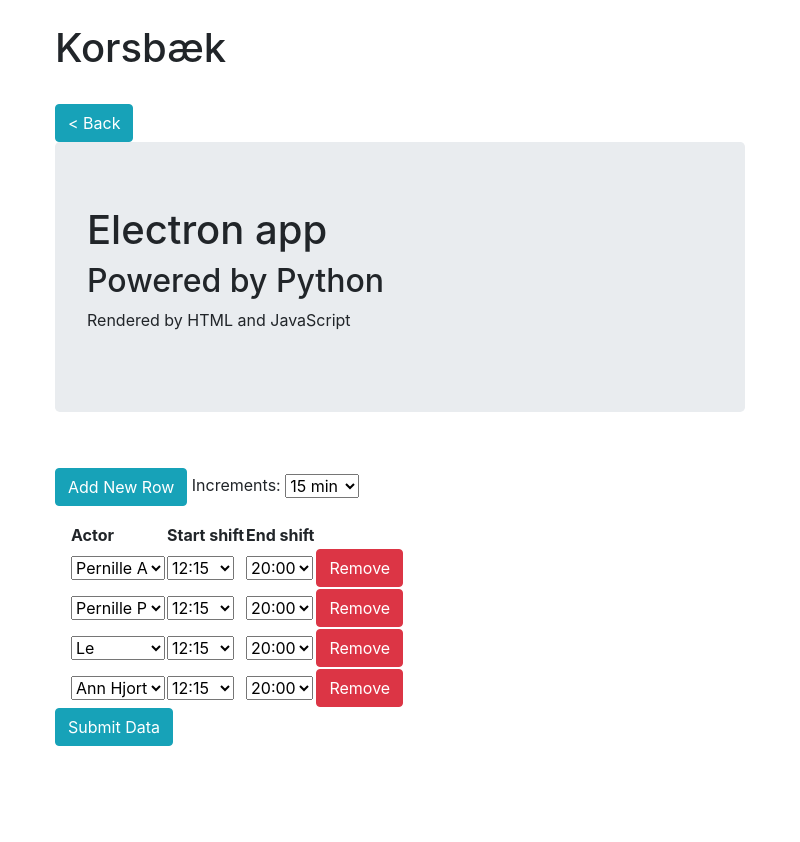
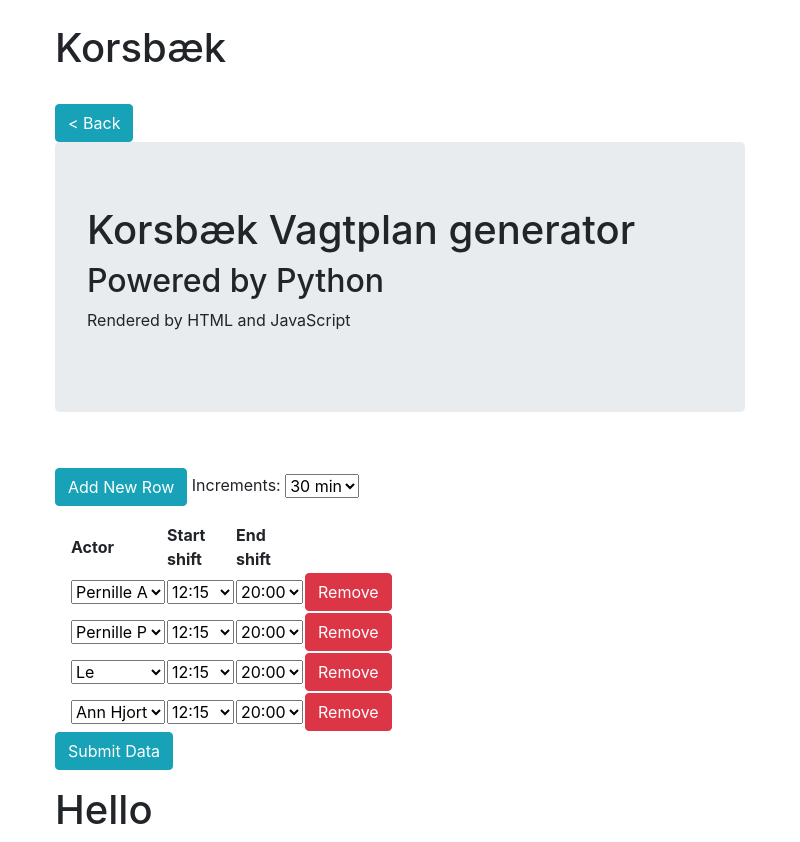
Before and after one commit to kaae-2/Scheduling, an Electron app: page generate.html in a window 800 px wide. Before the commit the page ends 800 px from the top, so only its background shows below. Drawn offline with nearby package versions, Linux system fonts and the light colour scheme.

Commit message:
working on extra feature

```diff
--- a/generate.html
+++ b/generate.html
@@ -6,6 +6,7 @@
     <link rel="stylesheet" href="https://stackpath.bootstrapcdn.com/bootstrap/4.3.1/css/bootstrap.min.css" integrity="sha384-ggOyR0iXCbMQv3Xipma34MD+dH/1fQ784/j6cY/iJTQUOhcWr7x9JvoRxT2MZw1T" crossorigin="anonymous">
     <link rel="stylesheet" href="https://use.fontawesome.com/releases/v5.8.1/css/all.css" integrity="sha384-50oBUHEmvpQ+1lW4y57PTFmhCaXp0ML5d60M1M7uH2+nqUivzIebhndOJK28anvf" crossorigin="anonymous">
     <script  src="src/form.js"></script>
+    <link rel="stylesheet" href="styles.css">
 
 </head>
 <body onload="createTable()">
@@ -18,28 +19,35 @@
   </nav>
 </div>
   <br>
+
   <div class="container">
     <button class="btn btn-info"><a style="color:white" href="index.html">< Back</a></button>
     <div class="jumbotron">
-      <h1>Electron app</h1>
+      <h1>Korsbæk Vagtplan generator</h1>
       <h2>Powered by Python</h2>
       <p>Rendered by HTML and JavaScript</p>
     </div>
     <br>
 
-
+ <div class="column">
     <p>
       <input type="button" class="btn btn-info" id="addRow" value="Add New Row" onclick="addRow()" />
       <span> Increments: </span>
       <select id='increment'>
         <option value='00:15'>15 min</option>
-        <option value='00:30'>30 min</option>
+        <option value='00:30' selected>30 min</option>
       </select>
   </p>
  <div class="container" id='cont'></div>
 
+
  <p><input type="button" class="btn btn-info" id="bt" value="Submit Data" onclick="submit()" /></p>
 
+<div class="column">
+<div class="container" id="red"></div>
+<h1> Hello </h1>
+</div>
+</div>
 
 
 </body>
--- /dev/null
+++ b/styles.css
@@ -0,0 +1,11 @@
+.column {
+    float: left;
+    width: 50%;
+}
+
+/* Clear floats after the columns */
+.container:after {
+    content: "";
+    display: table;
+    clear: both;
+}
```
